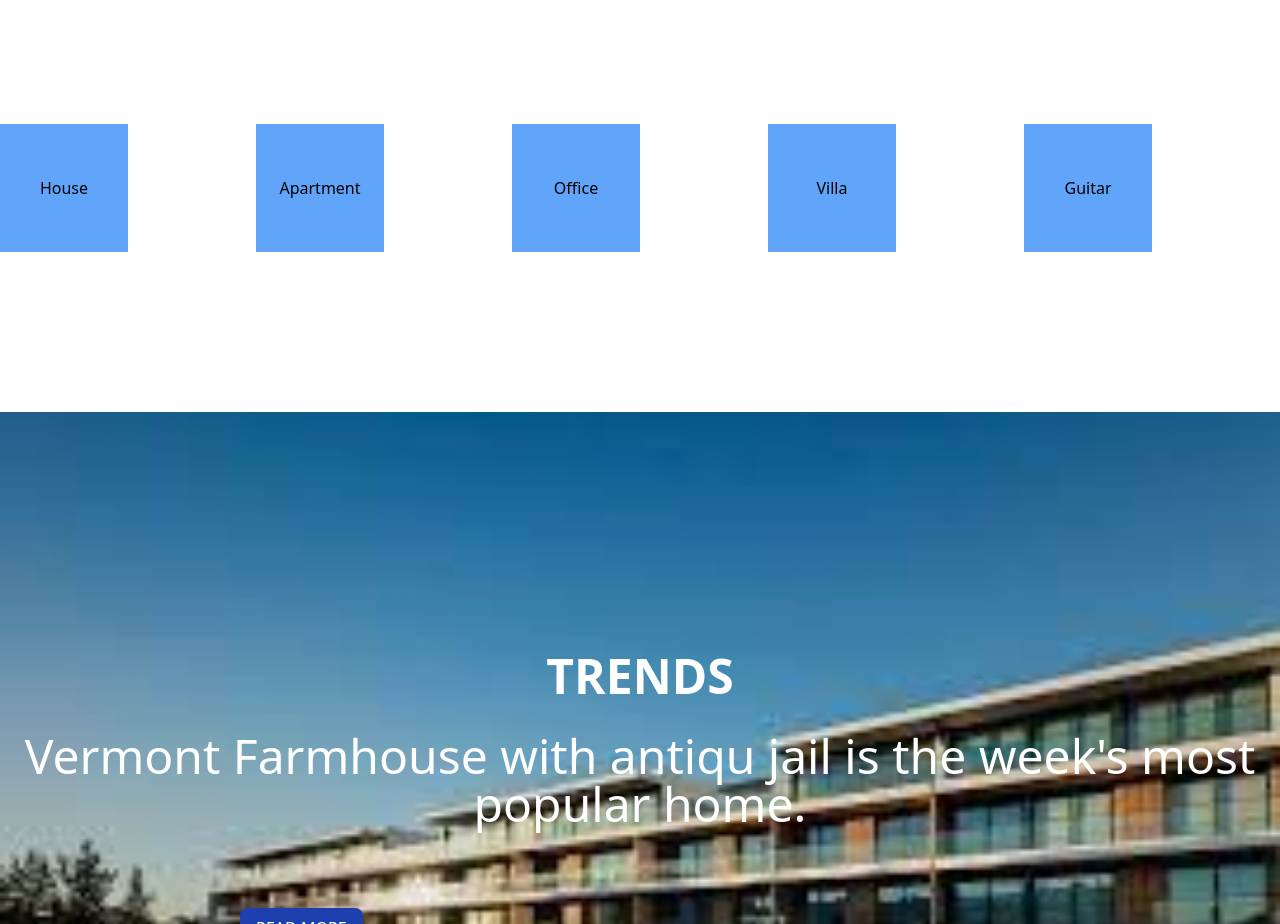
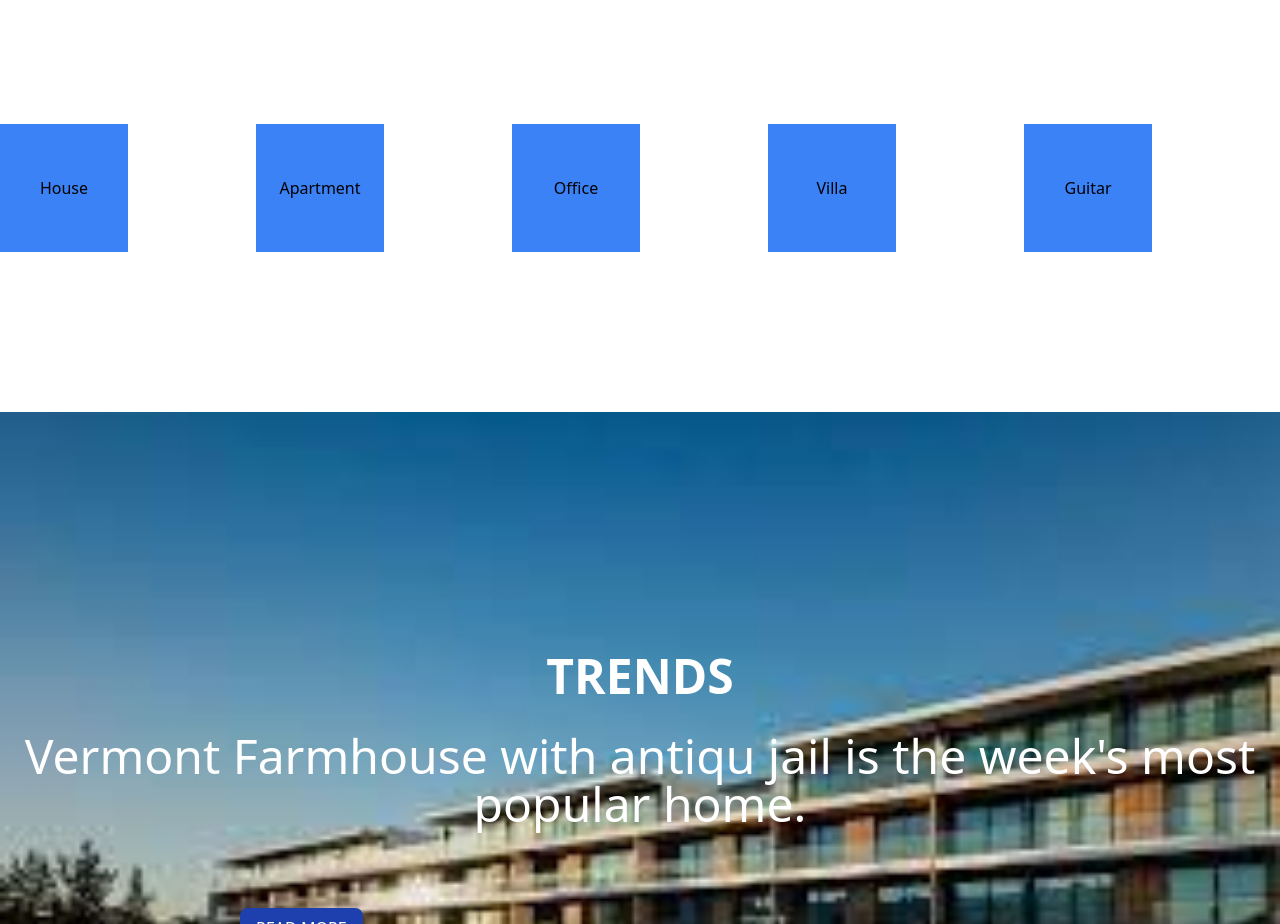
Before and after one commit to Krikor-Greg-Markarian/website, a React (Create React App) app: page / in a window 1280 px wide. Shown: the part 1540-2464 px from the top of the page. Built offline with nearby package versions, Linux system fonts and the light colour scheme.

Commit message:
Grid Boxes Form

```diff
--- a/src/components/BoxesTogether.js
+++ b/src/components/BoxesTogether.js
@@ -2,7 +2,7 @@ import React from "react";
 
 function BoxesTogether(props) {
   return (
-    <div className="bg-blue-400 w-32 h-32 flex justify-center items-center">
+    <div className="bg-blue-500 w-32 h-32 flex justify-center items-center">
       {props.name}
     </div>
   );
```
